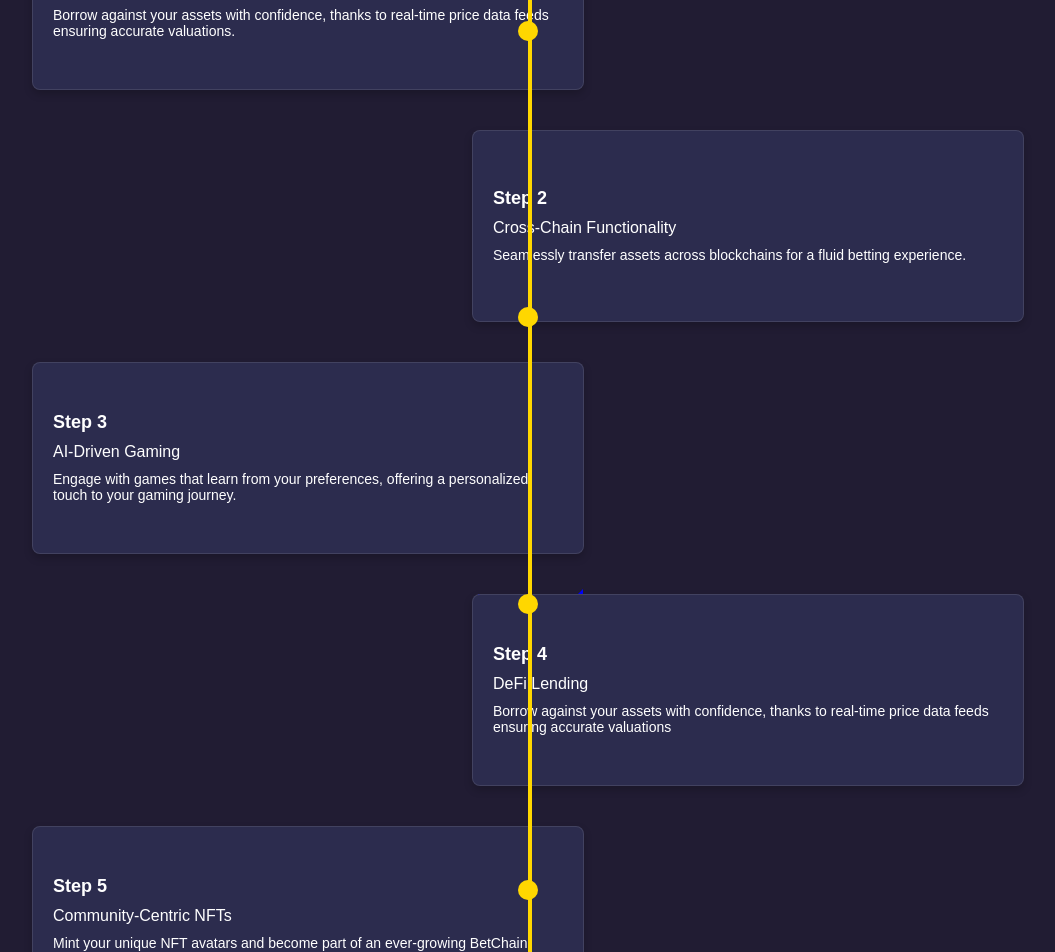
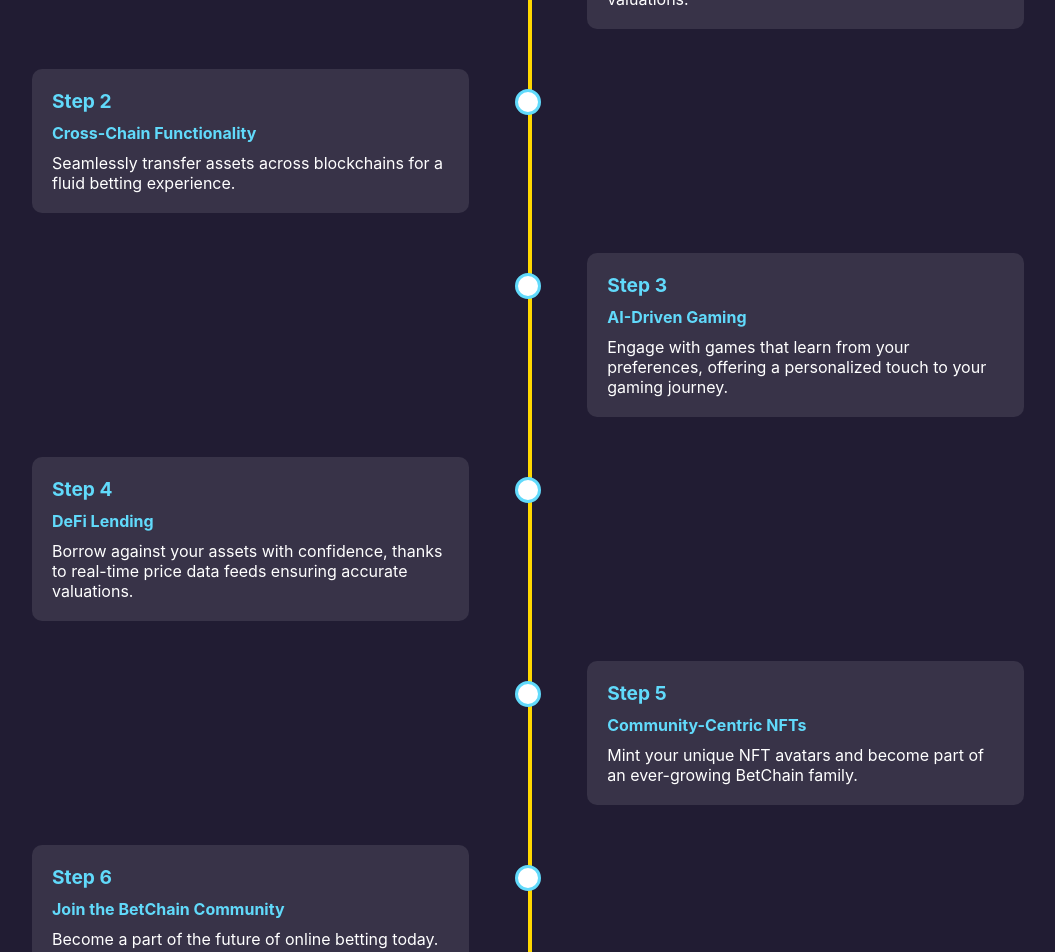
Before and after one commit to Apetree100122/frontend, a React (Create React App) app: page / in a window 1280 px wide. Shown: the part 2220-3172 px from the top of the page, without its empty margins (112-1167 px from the left). Built offline with nearby package versions, Linux system fonts and the light colour scheme.

Commit message:
Sidebar Changes

```diff
--- a/src/HomePage.js
+++ b/src/HomePage.js
@@ -81,69 +81,59 @@ const HomePage = () => {
             </div>
             {/* New Section with Text on Top and a Timeline Below */}
             <div className="timeline-section">
+
   <div className="text-container">
-                    <h1>BetChain: The Pinnacle of Decentralized Betting</h1>
+    <h3>BetChain: The Pinnacle of Decentralized Betting</h3>
     <p>Experience the Thrill of Innovation</p>
   </div>
   <div className="timeline">
-                    <div className="circle"></div>
-                    <div className="line"></div>
-                    <div className="circle"></div>
-                    <div className="line"></div>
-                    <div className="circle"></div>
-                    <div className="line"></div>
-                    <div className="circle"></div>
-                    <div className="line"></div>
-                    <div className="circle"></div>
-                    <div className="line"></div>
     <div className="timeline-item">
-                        <div className={"step-card"}>
-                            <h2>Step 1</h2>
-                            <h3>Provably Fair Gaming</h3>
-                            <p>Borrow against your assets with confidence, thanks to real-time price data feeds ensuring
-                                accurate valuations.</p>
+      <div className="timeline-content">
+        <h3>Step 1</h3>
+        <h4>Provably Fair Gaming</h4>
+        <p>Borrow against your assets with confidence, thanks to real-time price data feeds ensuring accurate valuations.</p>
       </div>
     </div>
     <div className="timeline-item">
-                        <div className={"step-card"}>
-                            <h2>Step 2</h2>
-                            <h3>Cross-Chain Functionality</h3>
+      <div className="timeline-content">
+        <h3>Step 2</h3>
+        <h4>Cross-Chain Functionality</h4>
         <p>Seamlessly transfer assets across blockchains for a fluid betting experience.</p>
       </div>
     </div>
     <div className="timeline-item">
-                        <div className={"step-card"}>
-                            <h2>Step 3</h2>
-                            <h3>AI-Driven Gaming</h3>
-                            <p>Engage with games that learn from your preferences,
-                                offering a personalized touch to your gaming journey.</p>
+      <div className="timeline-content">
+        <h3>Step 3</h3>
+        <h4>AI-Driven Gaming</h4>
+        <p>Engage with games that learn from your preferences, offering a personalized touch to your gaming journey.</p>
       </div>
     </div>
     <div className="timeline-item">
-                        <div className={"step-card"}>
-                            <h2>Step 4</h2>
-                            <h3>DeFi Lending</h3>
-                            <p>Borrow against your assets with confidence,
-                                thanks to real-time price data feeds ensuring accurate valuations</p>
+      <div className="timeline-content">
+        <h3>Step 4</h3>
+        <h4>DeFi Lending</h4>
+        <p>Borrow against your assets with confidence, thanks to real-time price data feeds ensuring accurate valuations.</p>
       </div>
     </div>
     <div className="timeline-item">
-                        <div className={"step-card"}>
-                            <h2>Step 5</h2>
-                            <h3>Community-Centric NFTs</h3>
+      <div className="timeline-content">
+        <h3>Step 5</h3>
+        <h4>Community-Centric NFTs</h4>
         <p>Mint your unique NFT avatars and become part of an ever-growing BetChain family.</p>
       </div>
     </div>
     <div className="timeline-item">
-                        <div className={"step-card"}>
-                            <h2>Step 6</h2>
-                            <h3>Join the BetChain Community</h3>
-                            <p>Become a part of the future of online betting today. Sign up, mint your NFT, and start
-                                playing!</p>
+      <div className="timeline-content">
+        <h3>Step 6</h3>
+        <h4>Join the BetChain Community</h4>
+        <p>Become a part of the future of online betting today. Sign up, mint your NFT, and start playing!</p>
       </div>
     </div>
   </div>
 </div>
+
+
+
             <GridPage/>
             {/* Footer */}
             <footer className="footer">
--- a/src/LandingPage.css
+++ b/src/LandingPage.css
@@ -212,69 +212,10 @@
   width: 100px;
   border-top: 2px dotted #00f;
   transform: translateX(-50%);
-  z-index: 0;
-}
-
-.circle {
-  position: absolute;
-  left: 50%;
-  width: 20px;
-  height: 20px;
-  background-color: gold;
-  border-radius: 50%;
-  transform: translateX(-50%);
-  z-index: 2;
-}
-.line {
-  position: absolute;
-  left: 50%;
-  width: 100px;
-  border-top: 2px dotted #00f;
-  transform: translateX(-50%);
-  z-index: 0;
-}
-.line::after {
-  content: '';
-  position: absolute;
-  top: -4px;
-  right: -8px;
-  width: 0;
-  height: 0;
-  border-left: 6px solid transparent;
-  border-right: 6px solid transparent;
-  border-top: 6px solid #00f;
-  transform: rotate(90deg);
-}
-
-.circle:nth-child(1) {
-  top: 10%;
-}
-.line:nth-child(2) {
-  top: 10%;
-}
-.circle:nth-child(3) {
-  top: 30%;
-}
-.line:nth-child(4) {
-  top: 30%;
-}
-.circle:nth-child(5) {
-  top: 50%;
-}
-.line:nth-child(6) {
-  top: 50%;
-}
-.circle:nth-child(7) {
-  top: 70%;
-}
-.line:nth-child(8) {
-  top: 70%;
-}
-.circle:nth-child(9) {
-  top: 90%;
-}
-.line:nth-child(10) {
-  top: 90%;
+  height: 100%;
+  width: 4px;
+  background: white;
+  z-index: 1;
 }
 
 .timeline-item {
@@ -284,18 +225,8 @@
   width: 100%;
 }
 
-.timeline-item:nth-child(even) {
-  justify-content: flex-end;
-}
-
 .timeline-item:nth-child(odd) {
-  justify-content: flex-start;
-}
-
-.timeline-item .timeline-date {
-  width: 20%;
-  text-align: right;
-  padding-right: 10px;
+  flex-direction: row-reverse;
 }
 
 .timeline-item .timeline-content {
@@ -307,51 +238,36 @@
   text-align: left;
 }
 
-.timeline-item:nth-child(odd) .timeline-date {
-  text-align: left;
-  padding-left: 10px;
+.timeline-item .timeline-content h3 {
+  margin: 0 0 10px 0;
+  color: #61dafb;
+  font-size: 1.2em;
 }
 
-.timeline-item:nth-child(odd) .timeline-content {
-  text-align: right;
-  padding-right: 10px;
+.timeline-item .timeline-content h4 {
+  margin: 0 0 10px 0;
+  color: #61dafb;
 }
 
-
-/* Styles for the new section with steps */
-.step-card {
-  width: 510px;
-  height: 150px;
-  border-radius: 8px;
-  border: 1px solid rgba(255, 255, 255, 0.1);
-  background-color: #2C2C4E;
-  color: white;
-  display: flex;
-  flex-direction: column;
-  justify-content: center;
-  align-items: flex-start;
-  text-align: left;
-  padding: 20px;
-  box-shadow: 0 4px 8px rgba(0, 0, 0, 0.2);
-  font-family: Arial, sans-serif;
-  position: relative;
-}
-
-.step-card h2 {
-  font-size: 18px;
-  margin: 0 0 10px 0;
-}
-.step-card h3 {
-  font-size: 16px;
-  margin: 0 0 10px 0;
-  font-weight: normal;
-}
-.step-card p {
-  font-size: 14px;
+.timeline-item .timeline-content p {
   margin: 0;
 }
 
-/* LandingPage.css */
+.timeline-item::after {
+  content: '';
+  position: absolute;
+  top: 20px;
+  left: 50%;
+  transform: translateX(-50%);
+  height: 20px;
+  width: 20px;
+  background: white;
+  border-radius: 50%;
+  border: 3px solid #61dafb;
+  z-index: 2;
+}
+
+* LandingPage.css */
 .grid-page {
   padding: 20px;
   text-align: center;
```
Lines whose indentation alone changed are shown as unchanged.
